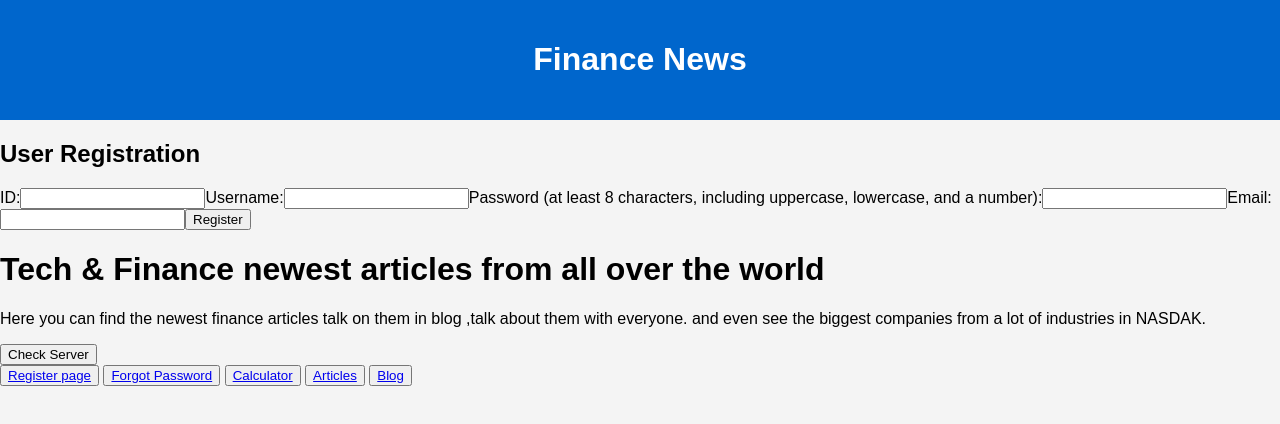
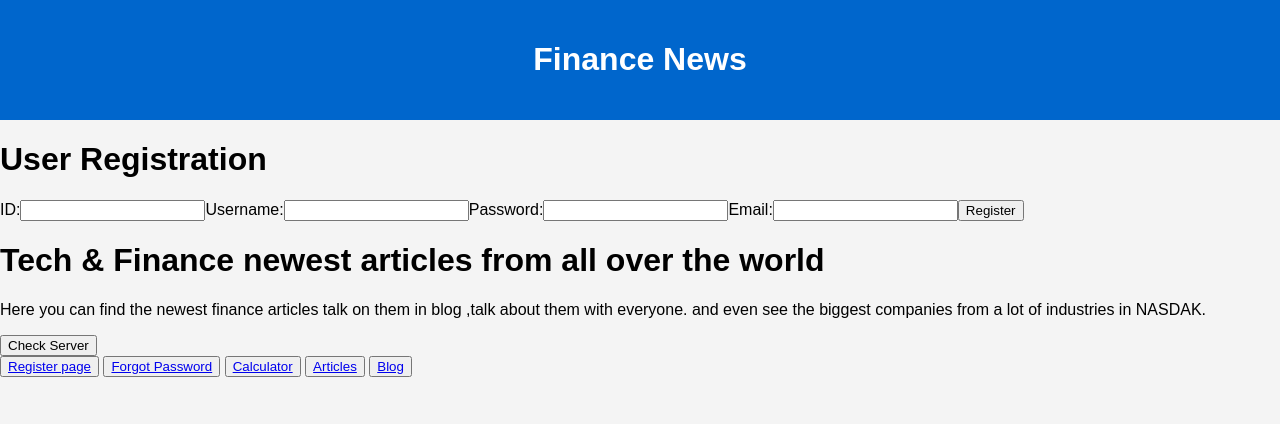
Before and after one commit to itay601/Finance_app, a React (Create React App) app in the folder frontend/: page /users/register in a window 1280 px wide. Shown: the top 424 px of the page. Built offline with nearby package versions, Linux system fonts and the light colour scheme.

Commit message:
D.12 -register in react work

```diff
--- a/frontend/src/components/Register.jsx
+++ b/frontend/src/components/Register.jsx
@@ -2,12 +2,12 @@ import React, { useState } from 'react';
 
 const UserRegistrationForm = () => {
   const [formData, setFormData] = useState({
-        id: '',
-        username: '',
-        password: '',
-        email: ''
+    id_ : '',
+    username : '',
+    email : '',
+    password : ''
   });
-    const [message, setMessage] = useState("");
+  const [message, setMessage] = useState('');
 
   const handleChange = (e) => {
     const { name, value } = e.target;
@@ -27,17 +27,22 @@ const UserRegistrationForm = () => {
         },
         body: JSON.stringify(formData)
       };
+      console.log(JSON.stringify(formData))
 
-            const response = await fetch('/users/register',requestOptions);
+      const response = await fetch('/users/register', requestOptions);
       const data = await response.json();
+      console.log(response.json)
+      console.log(data.msg)
+
+
 
       setMessage(data.msg); // Set the message from the response
       if (data.msg === 'register successfuly') {
         setFormData({
-                    id: '',
+          id_: '',
           username: '',
-                    password: '',
-                    email: ''
+          email: '',
+          password: ''
         });
       }
     } catch (error) {
@@ -47,19 +52,19 @@ const UserRegistrationForm = () => {
 
   return (
     <div>
+      <h1>User Registration</h1>
       <form onSubmit={handleSubmit}>
-                <h2>User Registration</h2>
         <label htmlFor="id">ID:</label>
-                <input type="number" id="id" name="id" pattern="[0-9]*" inputMode="numeric" required value={formData.id} onChange={handleChange} />
+        <input type="number" id="id" name="id_" inputMode="numeric" value={formData.id_} onChange={handleChange} />
 
         <label htmlFor="username">Username:</label>
-                <input type="text" id="username" name="username" required value={formData.username} onChange={handleChange} />
+        <input type="text" id="username" name="username" value={formData.username} onChange={handleChange} />
 
-                <label htmlFor="password">Password (at least 8 characters, including uppercase, lowercase, and a number):</label>
-                <input type="password" id="password" name="password" pattern="^(?=.*\d)(?=.*[a-z])(?=.*[A-Z]).{8,}$" title="Password must be at least 8 characters long and include at least one uppercase letter, one lowercase letter, and one number." required value={formData.password} onChange={handleChange} />
+        <label htmlFor="password">Password:</label>
+        <input type="password" id="password" name="password" value={formData.password} onChange={handleChange} />
 
         <label htmlFor="email">Email:</label>
-                <input type="email" id="email" name="email" required value={formData.email} onChange={handleChange} />
+        <input type="email" id="email" name="email" value={formData.email} onChange={handleChange} />
 
         <button type="submit">Register</button>
       </form>
```
Also changed, not shown: 1 other file (tests, documents, lock files or other folders). Lines whose indentation alone changed are shown as unchanged.
